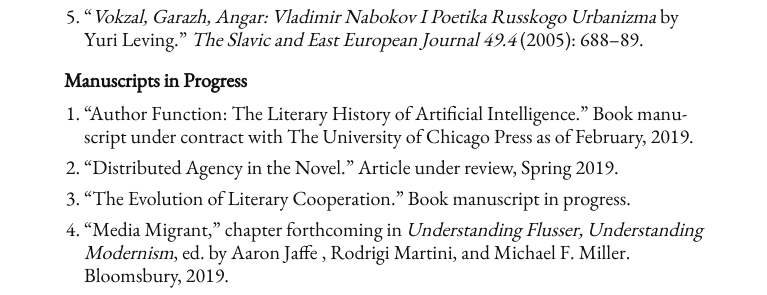
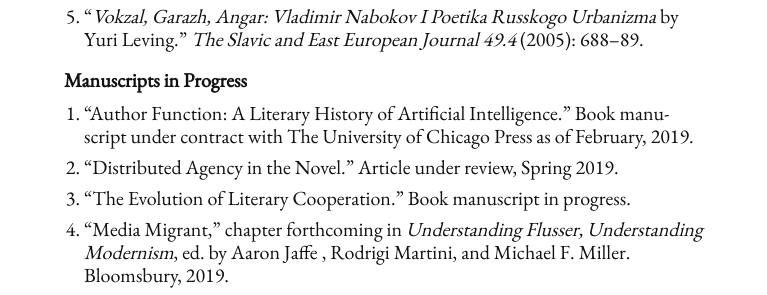
Before and after one commit to denten/denten.github.io, a Jekyll site: the page built from _pages/publications.md, in a window 1280 px wide. Shown: the part 1511-1806 px from the top of the page, without its empty margins (256-1023 px from the left). Built offline with Jekyll 4.4.1, drawn with Linux system fonts in a browser that asks for light colours.

Commit message:
update second book title

```diff
--- a/_includes/CV/04-publications.md
+++ b/_includes/CV/04-publications.md
@@ -79,7 +79,7 @@ Administration*](https://lareviewofbooks.org/article/los-angeles-review-of-books
 
 ### Manuscripts in Progress
 
-1. "Author Function: The Literary History of Artificial Intelligence." Book
+1. "Author Function: A Literary History of Artificial Intelligence." Book
    manuscript under contract with The University of Chicago Press as of February, 2019.
 2. "Distributed Agency in the Novel." Article under review, Spring 2019.
 3. "The Evolution of Literary Cooperation." Book manuscript in progress.
```
